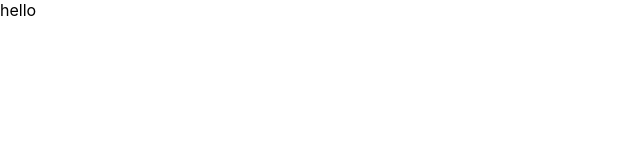
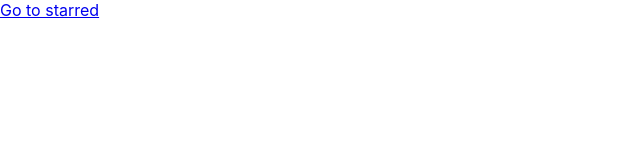
Before and after one commit to codehaldar/Box-Office-App, a React (Create React App) app: page / in a window 1280 px wide. Shown: the top 160 px of the page, without its empty margins (0-640 px from the left). Built offline with nearby package versions, Linux system fonts and the light colour scheme.

Commit message:
installed react-route-dom and added Home and starred route

```diff
--- a/package.json
+++ b/package.json
@@ -10,6 +10,7 @@
     "prettier": "^3.0.0",
     "react": "^18.2.0",
     "react-dom": "^18.2.0",
+    "react-router-dom": "^6.14.1",
     "react-scripts": "5.0.1",
     "web-vitals": "^2.1.4",
     "workbox-background-sync": "^6.6.0",
--- a/src/App.jsx
+++ b/src/App.jsx
@@ -1,5 +1,30 @@
+import { BrowserRouter, Route, Routes } from 'react-router-dom';
+import Home from './Pages/Home';
+import Starred from './Pages/Starred';
+
 function App() {
-  return <div>hello</div>;
+  return (
+    <BrowserRouter>
+      <Routes>
+        <Route path="/" element={<Home />} />
+        <Route path="/starred" element={<Starred />} />
+        <Route path="*" element={<div>Not Found</div>} />
+        {/* <Route path="/" element={<App />}>
+          <Route index element={<Home />} />
+          <Route path="teams" element={<Teams />}>
+            <Route path=":teamId" element={<Team />} />
+            <Route path="new" element={<NewTeamForm />} />
+            <Route index element={<LeagueStandings />} />
+          </Route>
+        </Route>
+        <Route element={<PageLayout />}>
+          <Route path="/privacy" element={<Privacy />} />
+          <Route path="/tos" element={<Tos />} />
+        </Route>
+        <Route path="contact-us" element={<Contact />} />  */}
+      </Routes>
+    </BrowserRouter>
+  );
 }
 
 export default App;
--- /dev/null
+++ b/src/Pages/Home.jsx
@@ -0,0 +1,10 @@
+import { Link } from 'react-router-dom';
+
+const Home = () => {
+  return (
+    <div>
+      <Link to="/Starred">Go to starred</Link>
+    </div>
+  );
+};
+export default Home;
--- /dev/null
+++ b/src/Pages/Starred.jsx
@@ -0,0 +1,4 @@
+const Starred = () => {
+  return <div>Starred</div>;
+};
+export default Starred;
```
Also changed, not shown: 1 other file (tests, documents, lock files or other folders).
